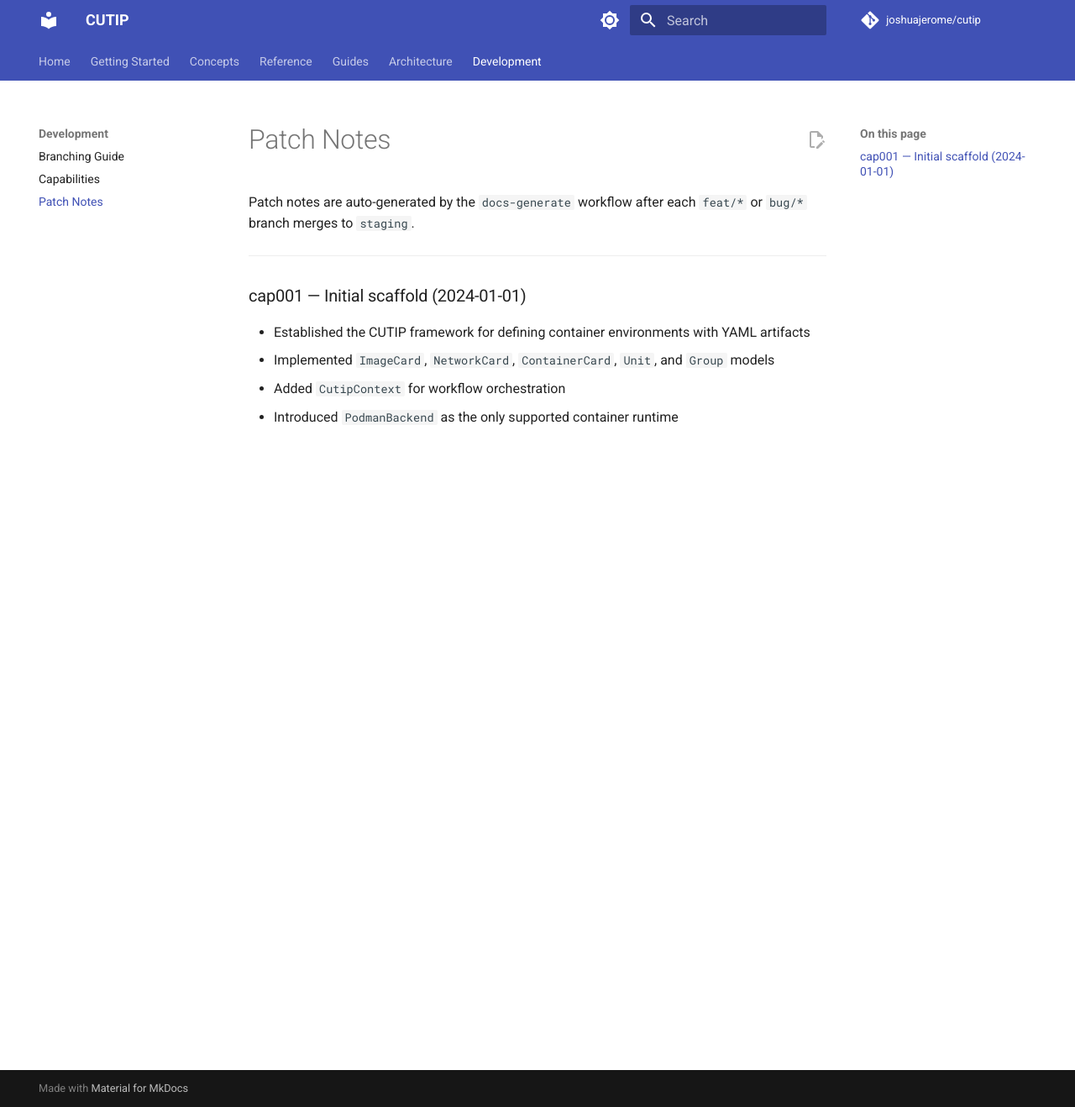
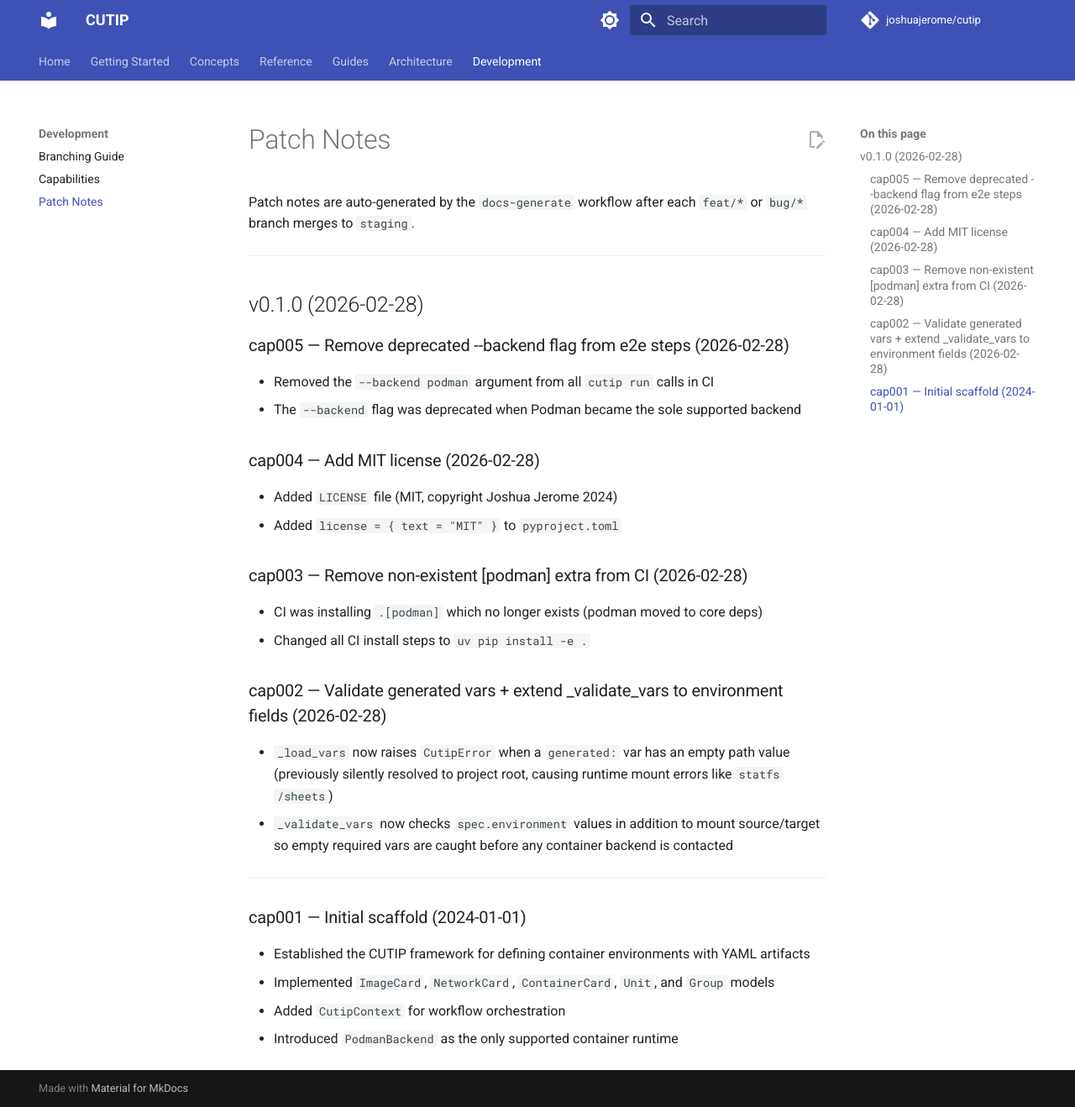
Before and after one commit to joshuajerome/cutip, an MkDocs documentation site: the page built from docs/patch-notes.md, in a window 1280 px wide and 1318 px high. Shown: the whole window at 84% size. Built offline with MkDocs 1.6.1 and Material for MkDocs 9.7.7, drawn with Linux system fonts in a browser that asks for light colours; comment, search, counter and statistics services are not loaded.

Commit message:
docs: update capabilities registry and patch notes for v0.1.0
Adds cap002–cap005 entries to docs/capabilities.md and a v0.1.0
section to docs/patch-notes.md covering all bug fixes and the
MIT license addition shipped in this release.

Co-Authored-By: Claude Sonnet 4.6 <noreply@anthropic.com>

```diff
--- a/docs/capabilities.md
+++ b/docs/capabilities.md
@@ -6,9 +6,13 @@ commit messages, and PR titles.
 
 ## Registry
 
-| ID     | Title                     | Type | Status | Branch | PR | Date       |
-|--------|---------------------------|------|--------|--------|----|------------|
-| cap001 | Initial scaffold          | feat | merged | —      | —  | 2024-01-01 |
+| ID     | Title                                                  | Type | Status | Branch                              | PR  | Date       |
+|--------|--------------------------------------------------------|------|--------|-------------------------------------|-----|------------|
+| cap001 | Initial scaffold                                       | feat | merged | —                                   | —   | 2024-01-01 |
+| cap002 | Validate generated vars + extend _validate_vars to env | bug  | merged | bug/cap002-validate-vars-coverage   | #7  | 2026-02-28 |
+| cap003 | Remove non-existent [podman] extra from CI             | bug  | merged | bug/cap003-fix-podman-extra         | #8  | 2026-02-28 |
+| cap004 | Add MIT license                                        | feat | merged | feat/cap004-mit-license             | #9  | 2026-02-28 |
+| cap005 | Remove deprecated --backend flag from e2e steps        | bug  | merged | bug/cap005-fix-e2e-backend-flag     | #10 | 2026-02-28 |
 
 ## ID Assignment
 
--- a/docs/patch-notes.md
+++ b/docs/patch-notes.md
@@ -2,6 +2,32 @@
 
 Patch notes are auto-generated by the `docs-generate` workflow after each
 `feat/*` or `bug/*` branch merges to `staging`.
+
+---
+
+## v0.1.0 (2026-02-28)
+
+### cap005 — Remove deprecated --backend flag from e2e steps (2026-02-28)
+
+- Removed the `--backend podman` argument from all `cutip run` calls in CI
+- The `--backend` flag was deprecated when Podman became the sole supported backend
+
+### cap004 — Add MIT license (2026-02-28)
+
+- Added `LICENSE` file (MIT, copyright Joshua Jerome 2024)
+- Added `license = { text = "MIT" }` to `pyproject.toml`
+
+### cap003 — Remove non-existent [podman] extra from CI (2026-02-28)
+
+- CI was installing `.[podman]` which no longer exists (podman moved to core deps)
+- Changed all CI install steps to `uv pip install -e .`
+
+### cap002 — Validate generated vars + extend _validate_vars to environment fields (2026-02-28)
+
+- `_load_vars` now raises `CutipError` when a `generated:` var has an empty path value
+  (previously silently resolved to project root, causing runtime mount errors like `statfs /sheets`)
+- `_validate_vars` now checks `spec.environment` values in addition to mount source/target
+  so empty required vars are caught before any container backend is contacted
 
 ---
 
```
